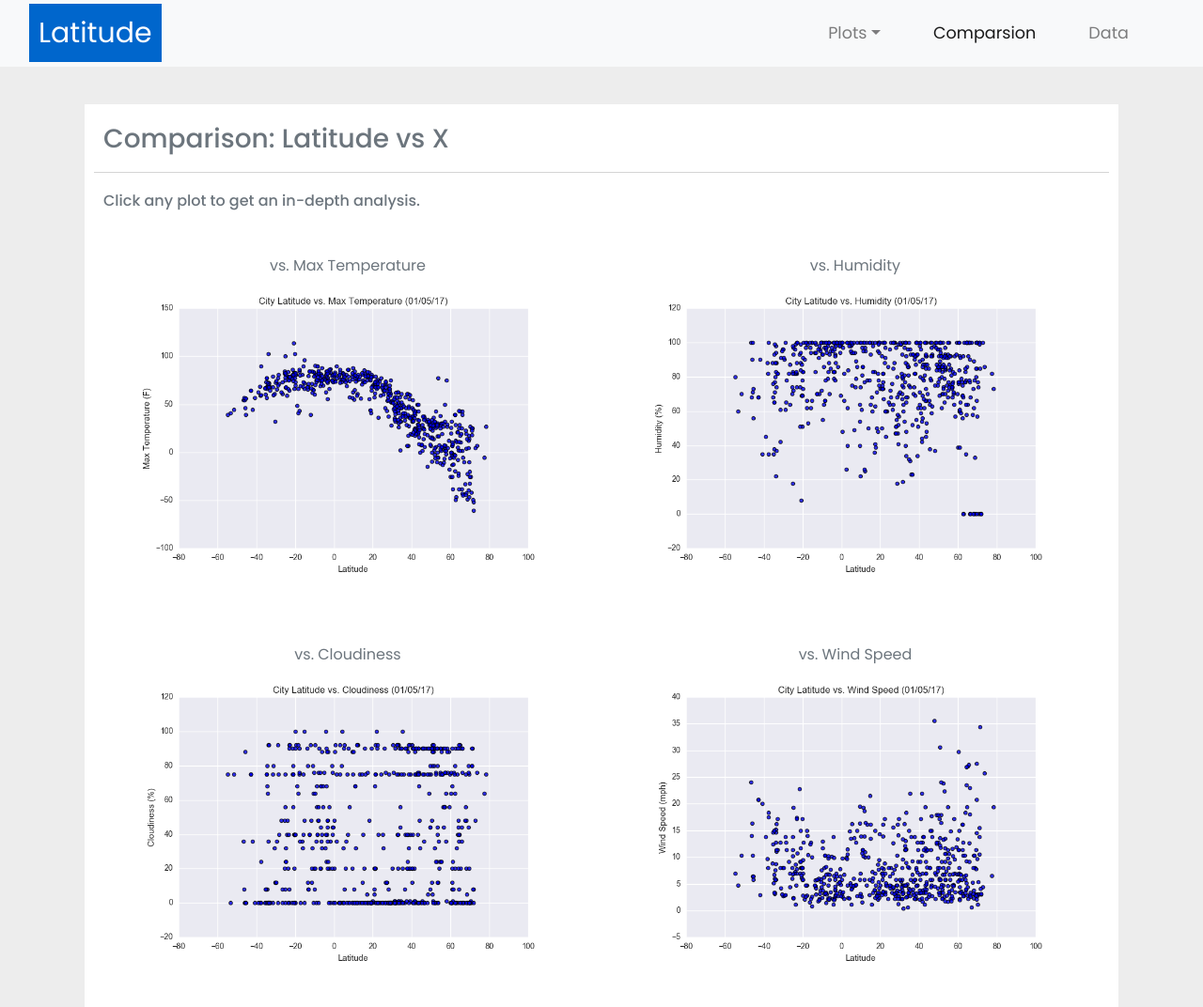
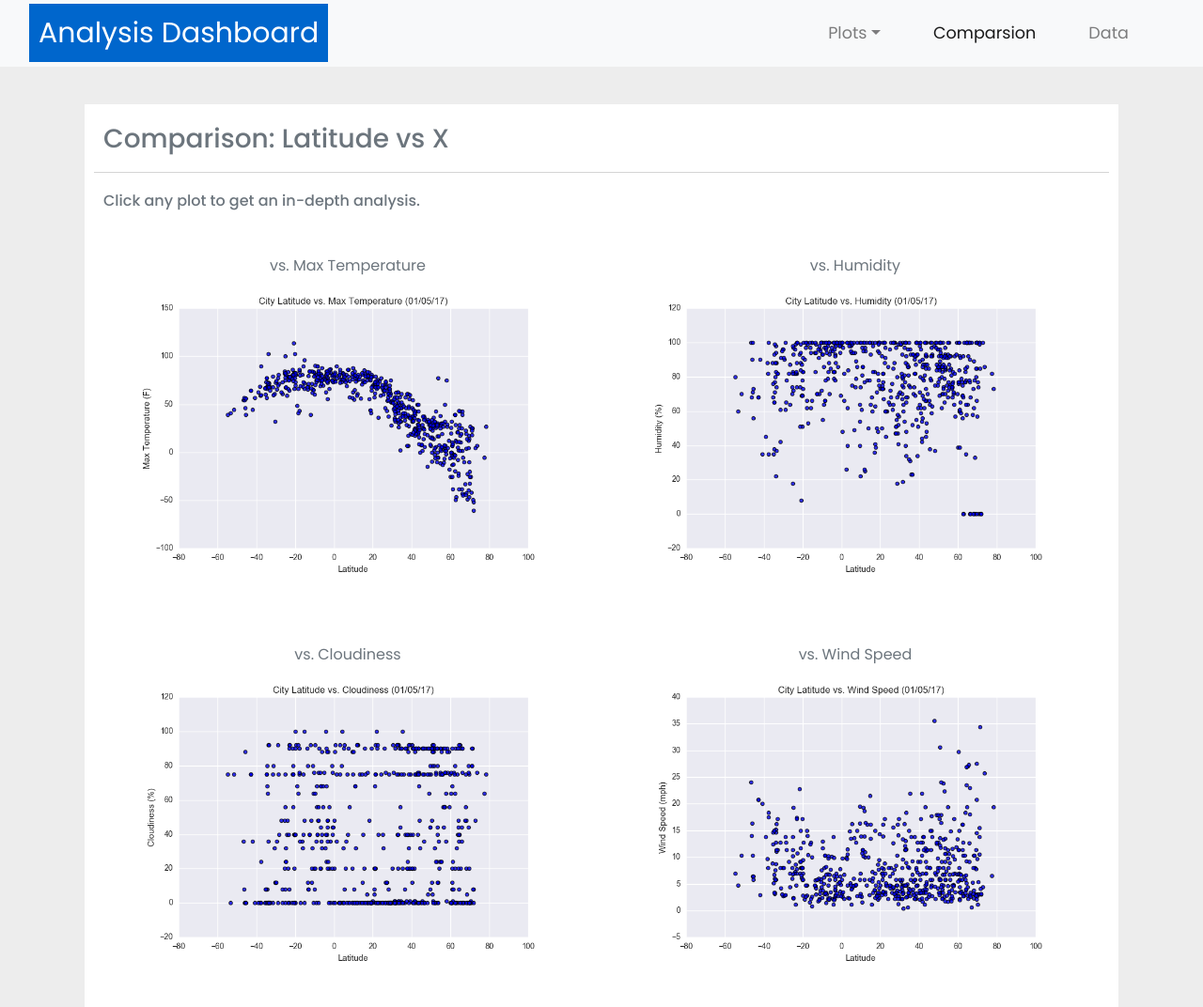
Before and after one commit to TBBSparks/Web-Design-Challenge, a plain HTML site: page comparsion.html in a window 1280 px wide. Shown: the top 1072 px of the page at 94% size. Drawn offline with nearby package versions, Linux system fonts and the light colour scheme.

Commit message:
Update comparsion.html

```diff
--- a/comparsion.html
+++ b/comparsion.html
@@ -18,7 +18,7 @@
 <nav class="navbar navbar-expand-md navbar-light bg-light sticky-top">
 	<!-- Insert Logo -->
 	<div class="container-fluid">
-		<a class="navbar-brand" href="index.html"><span class="latitude">Latitude</a>
+		<a class="navbar-brand" href="index.html"><span class="latitude">Analysis Dashboard</a>
 
 		<button class="navbar-toggler" type="button" data-toggle="collapse" data-target="#navbarResponsive">
 			<span class="navbar-toggler-icon"></span>
```
